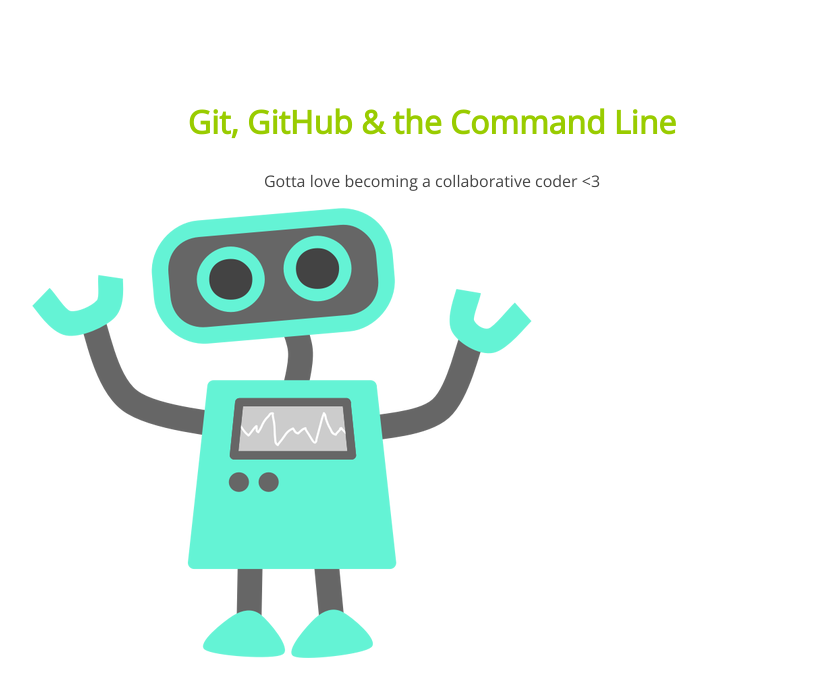
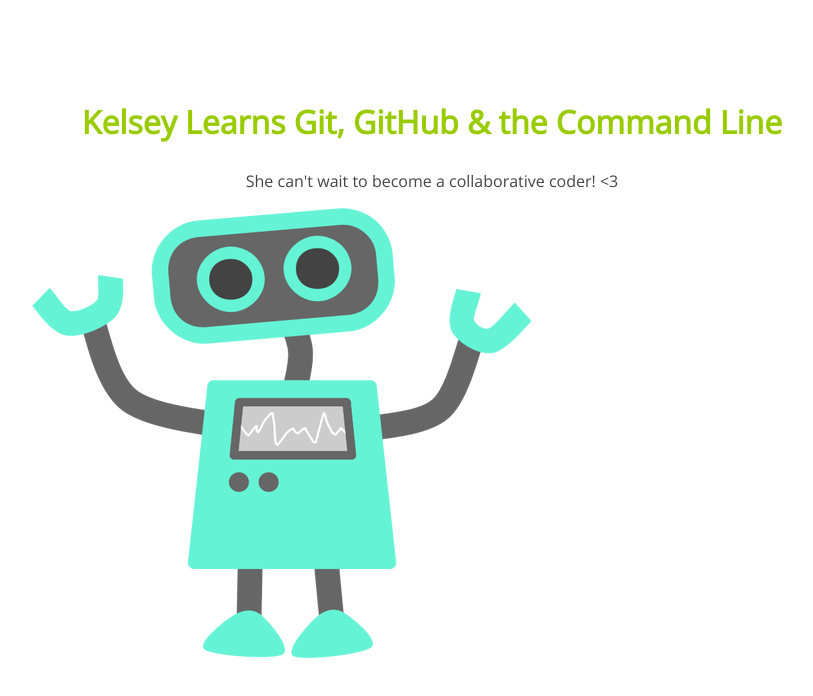
Before and after one commit to KelMNewman/105-project, a plain HTML site: page index.html in a window 1280 px wide. Shown: the whole page, without its empty margins (208-1021 px from the left). Drawn offline with nearby package versions, Linux system fonts and the light colour scheme.

Commit message:
changed wording of p and h1

```diff
--- a/index.html
+++ b/index.html
@@ -8,8 +8,8 @@
 </head>
 <body>
 	<section>
-		<h1>Git, GitHub & the Command Line</h1>
-		<p>Gotta love becoming a collaborative coder <3</p>
+		<h1>Kelsey Learns Git, GitHub & the Command Line</h1>
+		<p>She can't wait to become a collaborative coder! <3</p>
 		<img src="img/happy-blue-robot.png">
 	</section>
 </body>
```
